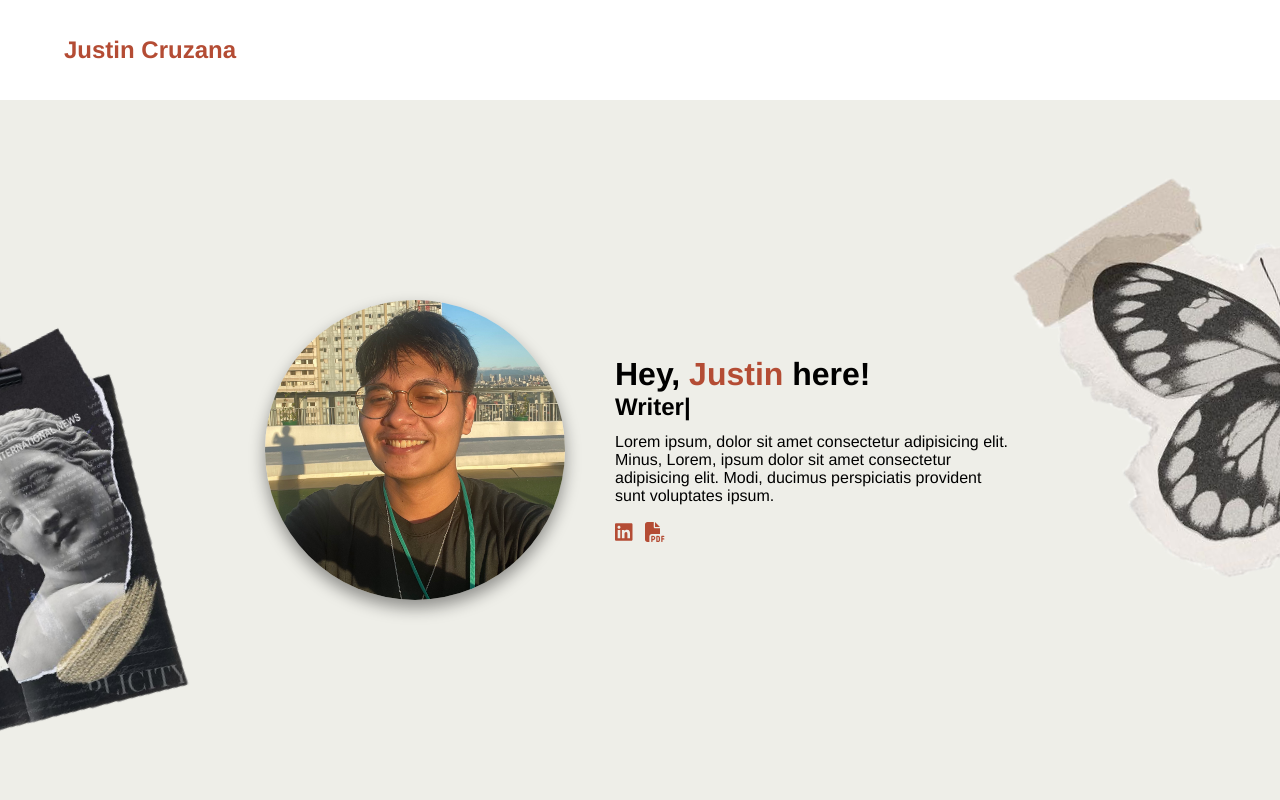
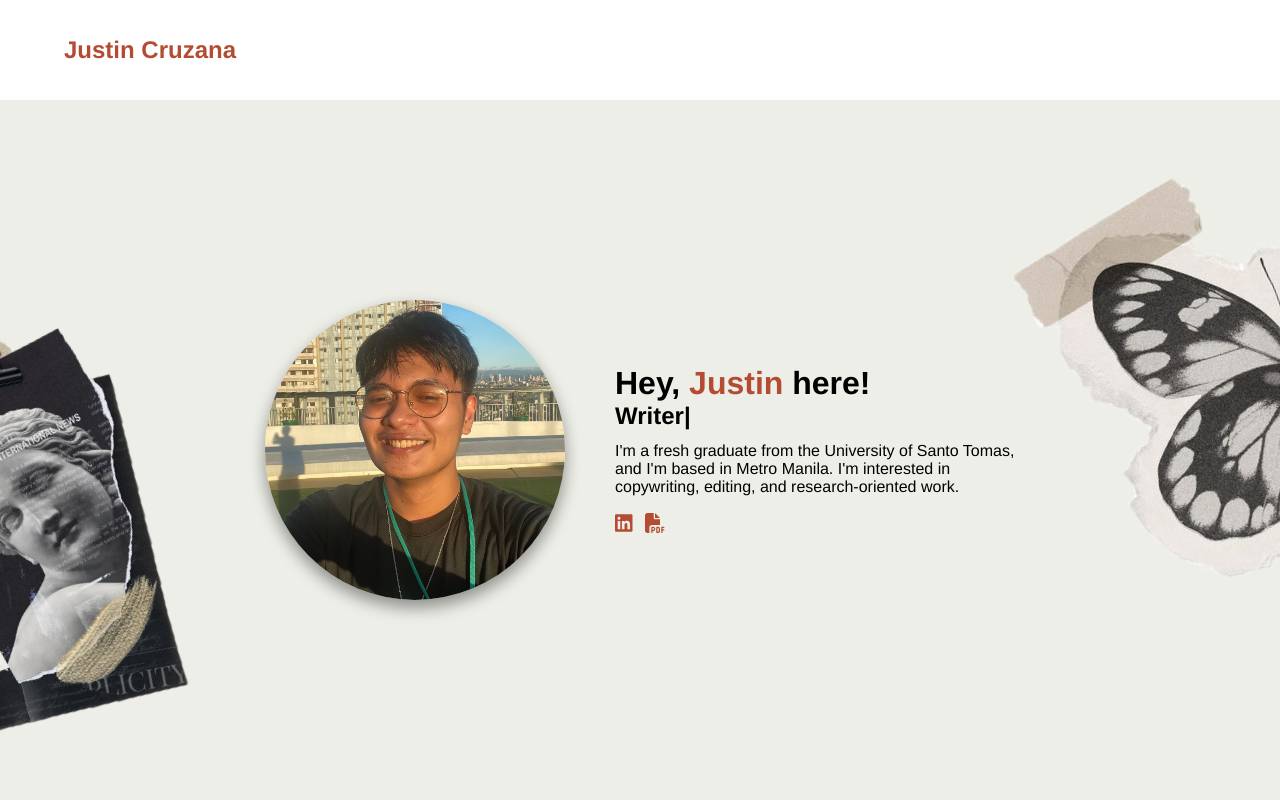
Before and after one commit to pkWafuuu/freelance-eportfolio, a React (Create React App) app: page / in a window 1280 px wide. Shown: the top 800 px of the page. Built offline with nearby package versions, Linux system fonts and the light colour scheme.

Commit message:
style: add animation on link hover

```diff
--- a/src/components/Landing.jsx
+++ b/src/components/Landing.jsx
@@ -21,9 +21,8 @@ function Landing({ home }) {
 						<Typical loop={Infinity} steps={[2000, "Poet", 2100, "Writer", 2100, "Web Developer"]} />
 						</h2>
             <p className="header__para">
-              Lorem ipsum, dolor sit amet consectetur adipisicing elit. Minus,
-              Lorem, ipsum dolor sit amet consectetur adipisicing elit. Modi,
-              ducimus perspiciatis provident sunt voluptates ipsum.
+              I'm a fresh graduate from the University of Santo Tomas, and I'm based in Metro Manila.
+							I'm interested in copywriting, editing, and research-oriented work.
             </p>
 						<ul className="header__links">
 							<li className="header__link">
--- a/src/components/ui/Project.jsx
+++ b/src/components/ui/Project.jsx
@@ -1,3 +1,4 @@
+import { FontAwesomeIcon } from "@fortawesome/react-fontawesome";
 
 function Project({ info }) {
   return (
@@ -8,7 +9,7 @@ function Project({ info }) {
 				<div className="project__links">
 					<div className="project__link">
 						<a href={info.link} target="_blank" rel="noopener noreferrer">
-							Read Here!
+							<FontAwesomeIcon icon="link" />
 						</a>
 					</div>
 				</div>
--- a/src/css/animations.css
+++ b/src/css/animations.css
@@ -1,3 +1,13 @@
+
+@keyframes pulse {
+	0% {
+		transform: scale(0.9)
+	}
+	100% {
+		transform: scale(1.2);
+	}
+
+}
 
 @keyframes fade-entry-left {
 	0% {
--- a/src/css/project.css
+++ b/src/css/project.css
@@ -64,10 +64,21 @@
 	margin-top: 12px;
 }
 
+
 .project__link {
-	margin-top: 8px;
+	margin-top: 16px;
 	font-size: 20px;
+	animation: pulse 1000ms linear infinite alternate;
+	transition: all 300ms ease;
+	position: absolute;
 }
+
+.project__link:hover {
+	transform: scale(1.5);
+	animation-play-state: paused;
+	color: #ebebc9;
+}
+
 
 
 @media (max-width: 780px) {
--- a/src/index.js
+++ b/src/index.js
@@ -4,11 +4,11 @@ import './index.css';
 import App from './App';
 import reportWebVitals from './reportWebVitals';
 import { library } from "@fortawesome/fontawesome-svg-core";
-import { faBars, faTimes, faFilePdf  } from "@fortawesome/free-solid-svg-icons";
+import { faBars, faTimes, faFilePdf, faLink  } from "@fortawesome/free-solid-svg-icons";
 import { faLinkedin } from "@fortawesome/free-brands-svg-icons"
 
 
-library.add( faBars, faTimes, faLinkedin, faFilePdf)
+library.add( faBars, faTimes, faLinkedin, faFilePdf, faLink)
 
 const root = ReactDOM.createRoot(document.getElementById('root'));
 root.render(
```
